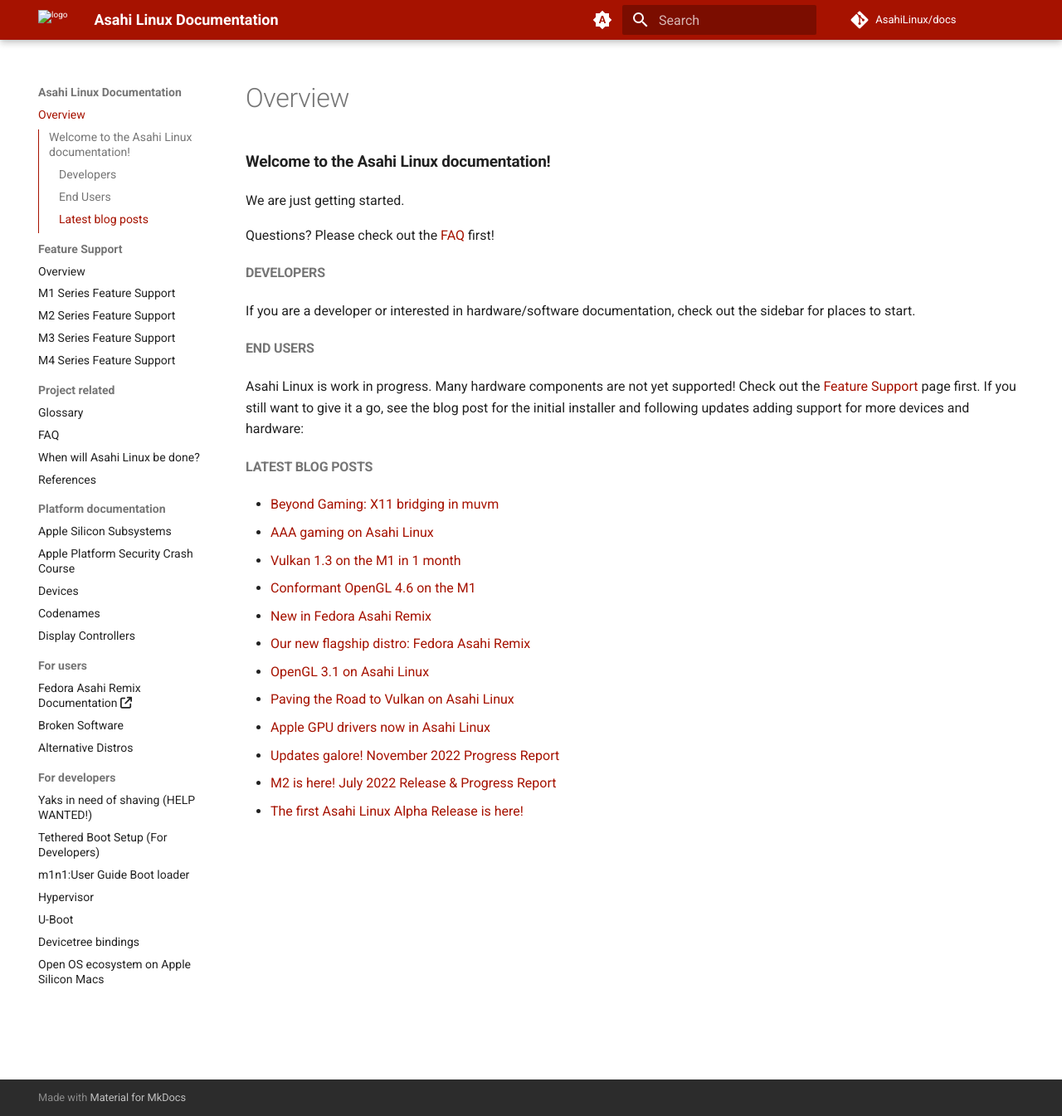
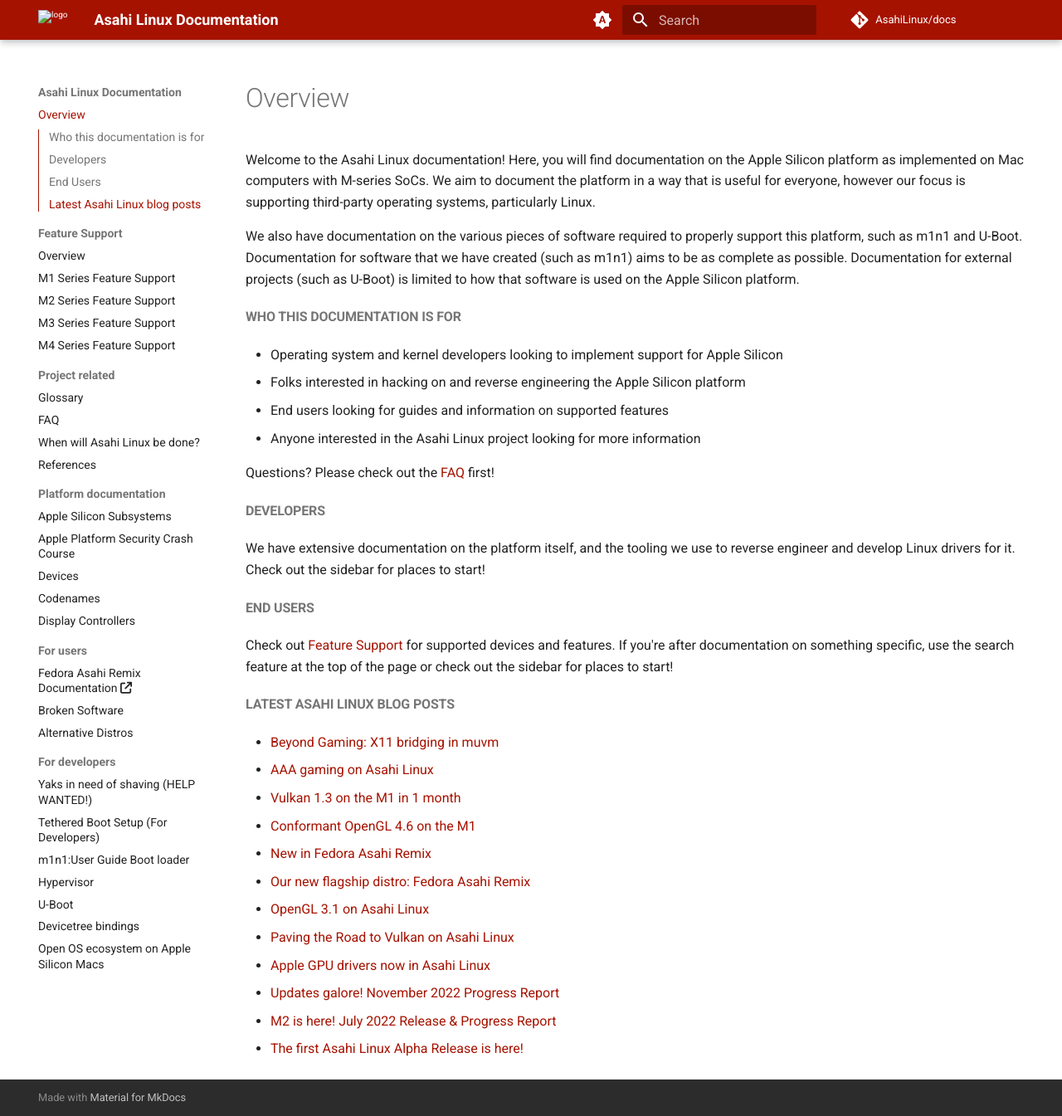
Before and after one commit to AsahiLinux/docs, an MkDocs documentation site: the page built from docs/index.md, in a window 1280 px wide and 1345 px high. Shown: the whole window at 83% size. Built offline with MkDocs 1.6.1 and Material for MkDocs 9.7.7, drawn with Linux system fonts in a browser that asks for light colours; comment, search, counter and statistics services are not loaded.

Commit message:
index: update homepage
We have been "just getting started" for five years. Time for a change.

Signed-off-by: James Calligeros <jcalligeros99@gmail.com>

```diff
--- a/docs/index.md
+++ b/docs/index.md
@@ -1,22 +1,33 @@
-# Welcome to the Asahi Linux documentation!
+Welcome to the Asahi Linux documentation! Here, you will find documentation on the
+Apple Silicon platform as implemented on Mac computers with M-series SoCs. We aim
+to document the platform in a way that is useful for everyone, however our focus is
+supporting third-party operating systems, particularly Linux.
 
-We are just getting started.
+We also have documentation on the various pieces of software required to properly
+support this platform, such as m1n1 and U-Boot. Documentation for software that we
+have created (such as m1n1) aims to be as complete as possible. Documentation for
+external projects (such as U-Boot) is limited to how that software is used on the
+Apple Silicon platform.
+
+## Who this documentation is for
+- Operating system and kernel developers looking to implement support for Apple Silicon
+- Folks interested in hacking on and reverse engineering the Apple Silicon platform
+- End users looking for guides and information on supported features
+- Anyone interested in the Asahi Linux project looking for more information
 
 Questions? Please check out the [FAQ](project/faq.md) first!
 
 ## Developers
-
-If you are a developer or interested in hardware/software documentation,
-check out the sidebar for places to start.
+We have extensive documentation on the platform itself, and the tooling we use to
+reverse engineer and develop Linux drivers for it. Check out the sidebar for places
+to start!
 
 ## End Users
+Check out [Feature Support](platform/feature-support/overview.md) for supported devices
+and features. If you're after documentation on something specific, use the search feature
+at the top of the page or check out the sidebar for places to start!
 
-Asahi Linux is work in progress. Many hardware components
-are not yet supported! Check out the [Feature Support](platform/feature-support/overview.md) page first.
-If you still want to give it a go, see the blog post for the initial installer and
-following updates adding support for more devices and hardware:
-
-## Latest blog posts
+## Latest Asahi Linux blog posts
 * [Beyond Gaming: X11 bridging in muvm](https://asahilinux.org/2024/12/muvm-x11-bridging/)
 * [AAA gaming on Asahi Linux](https://asahilinux.org/2024/10/aaa-gaming-on-asahi-linux/)
 * [Vulkan 1.3 on the M1 in 1 month](https://asahilinux.org/2024/06/vk13-on-the-m1-in-1-month/)
```
